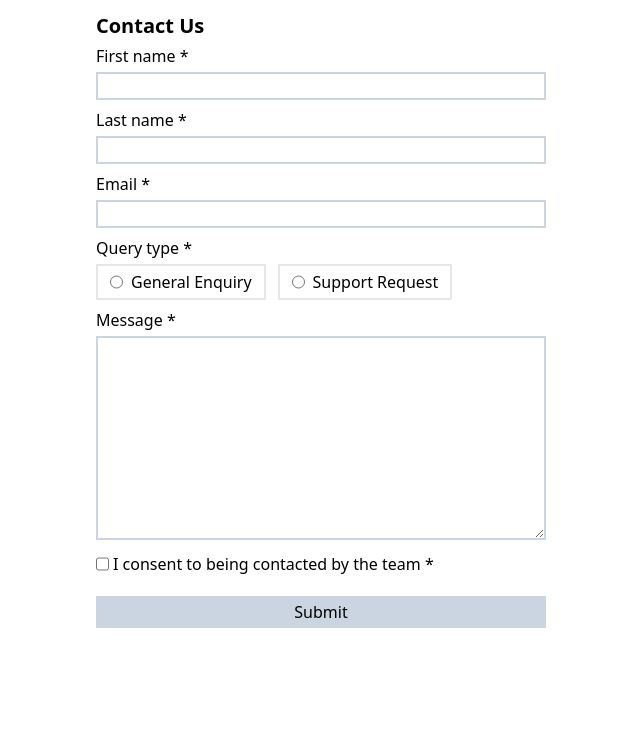
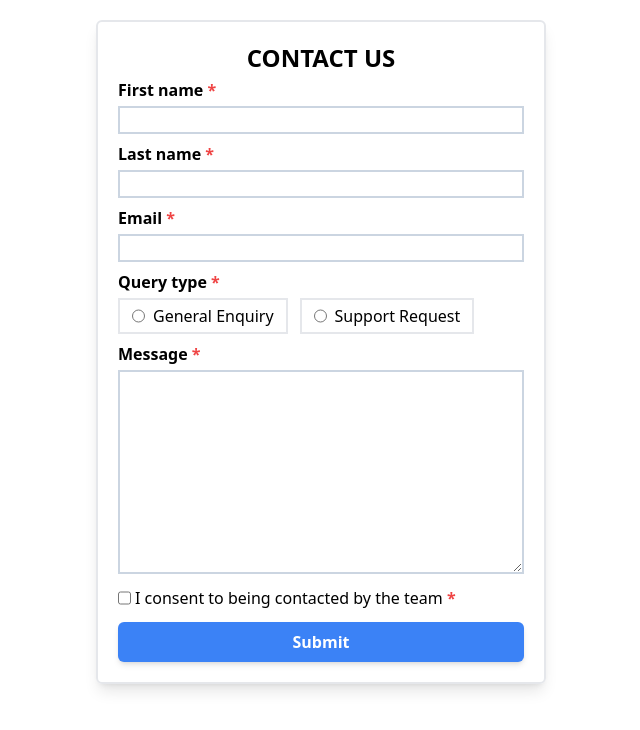
Before and after one commit to dibmarco/frontend-mentor, a React (Create React App) app in the folder 07. contact-form-main/: page / in a window 1280 px wide. Shown: the top 730 px of the page, without its empty margins (319-959 px from the left). Built offline with nearby package versions, Linux system fonts and the light colour scheme.

Commit message:
Update App.jsx

```diff
--- a/07. contact-form-main/src/App.jsx
+++ b/07. contact-form-main/src/App.jsx
@@ -14,15 +14,15 @@ function App() {
   }
 
   return (
-    <div className=" w-[360px] sm:w-[450px] mx-auto my-3">
+    <div className=" w-[360px] sm:w-[450px] mx-auto my-5">
       <form
-        className="flex flex-col gap-1"
+        className="flex flex-col gap-1 p-5 shadow-lg border-2 rounded-md"
         onSubmit={handleSubmit(formSubmit, formError)}
       >
-        <h1 className="text-xl font-bold">Contact Us</h1>
+        <h1 className="text-2xl font-bold text-center uppercase">Contact us</h1>
 
-        <label htmlFor="fname">
-          First name <span>&#42;</span>
+        <label htmlFor="fname" className="font-bold">
+          First name <span className="text-red-500">&#42;</span>
         </label>
         <input
           className="border-2 border-slate-300 pl-1"
@@ -38,8 +38,8 @@ function App() {
           <p className="text-red-500">⚠️{errors.firstName.message}</p>
         )}
 
-        <label htmlFor="lname" className="mt-1">
-          Last name <span>&#42;</span>
+        <label htmlFor="lname" className="mt-1 font-bold">
+          Last name <span className="text-red-500">&#42;</span>
         </label>
         <input
           className="border-2 border-slate-300 pl-1"
@@ -55,8 +55,8 @@ function App() {
           <p className="text-red-500">⚠️{errors.lastName.message}</p>
         )}
 
-        <label htmlFor="email" className="mt-1">
-          Email <span>&#42;</span>
+        <label htmlFor="email" className="mt-1 font-bold">
+          Email <span className="text-red-500">&#42;</span>
         </label>
         <input
           className="border-2 border-slate-300 pl-1"
@@ -72,8 +72,8 @@ function App() {
           <p className="text-red-500">⚠️{errors.email.message}</p>
         )}
 
-        <p className="mt-1">
-          Query type <span>&#42;</span>
+        <p className="mt-1 font-bold">
+          Query type <span className="text-red-500">&#42;</span>
         </p>
 
         <div className="flex gap-3">
@@ -111,8 +111,8 @@ function App() {
           <p className="text-red-500">⚠️{errors.queryType.message}</p>
         )}
 
-        <label htmlFor="message" className="mt-1">
-          Message <span>&#42;</span>
+        <label htmlFor="message" className="mt-1 font-bold">
+          Message <span className="text-red-500">&#42;</span>
         </label>
         <textarea
           className="border-2 border-slate-300 p-1"
@@ -141,14 +141,15 @@ function App() {
           />
           <label htmlFor="consent">
             {" "}
-            I consent to being contacted by the team <span>&#42;</span>
+            I consent to being contacted by the team{" "}
+            <span className="text-red-500 font-bold">&#42;</span>
           </label>
         </div>
         {errors?.consent?.message && (
           <p className="text-red-500">⚠️{errors.consent.message}</p>
         )}
 
-        <button className="bg-slate-300 mt-2 p-1 hover:bg-slate-400">
+        <button className="bg-blue-500 text-white font-semibold py-2 px-4 rounded-md shadow-md transition hover:bg-blue-600 hover:shadow-lg">
           Submit
         </button>
       </form>
```
